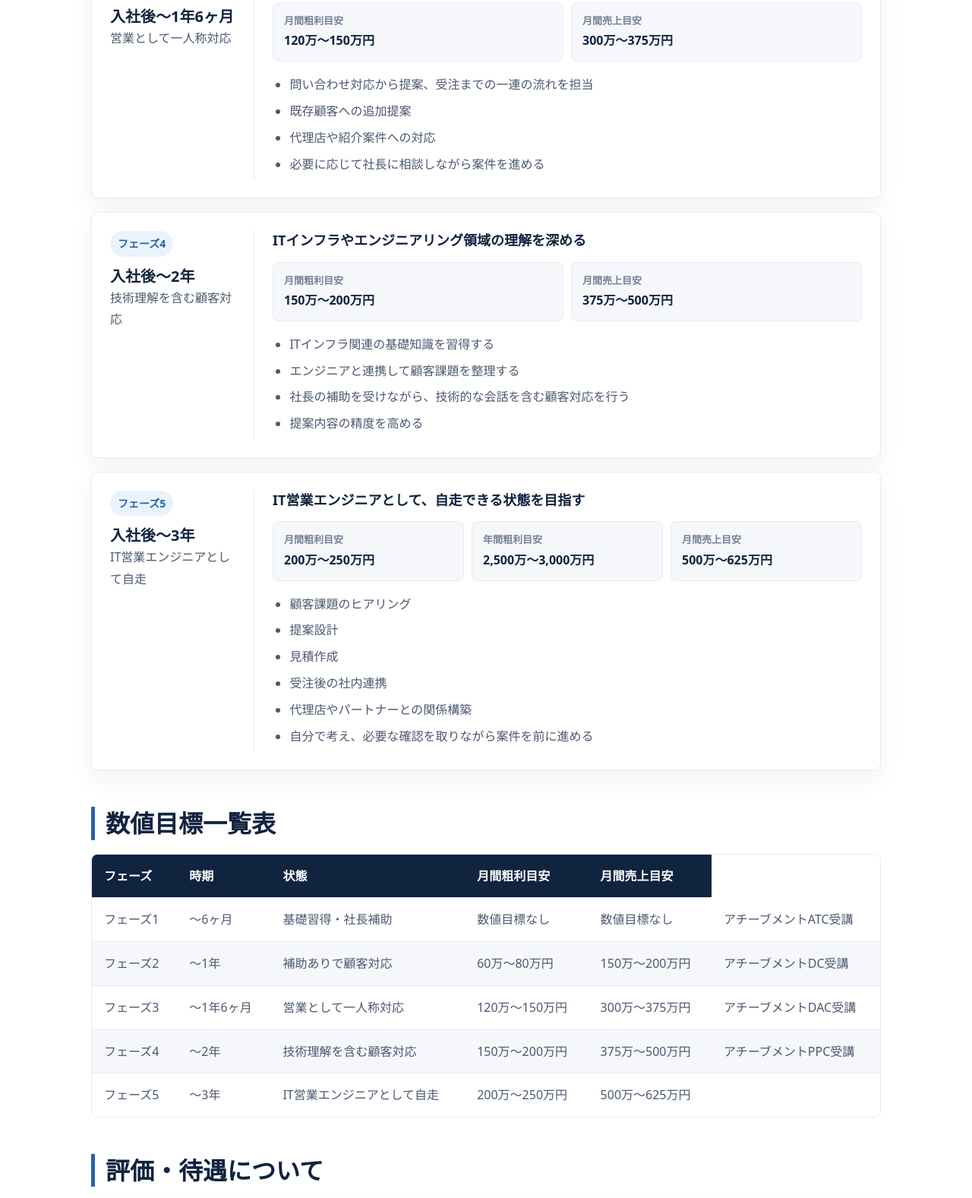
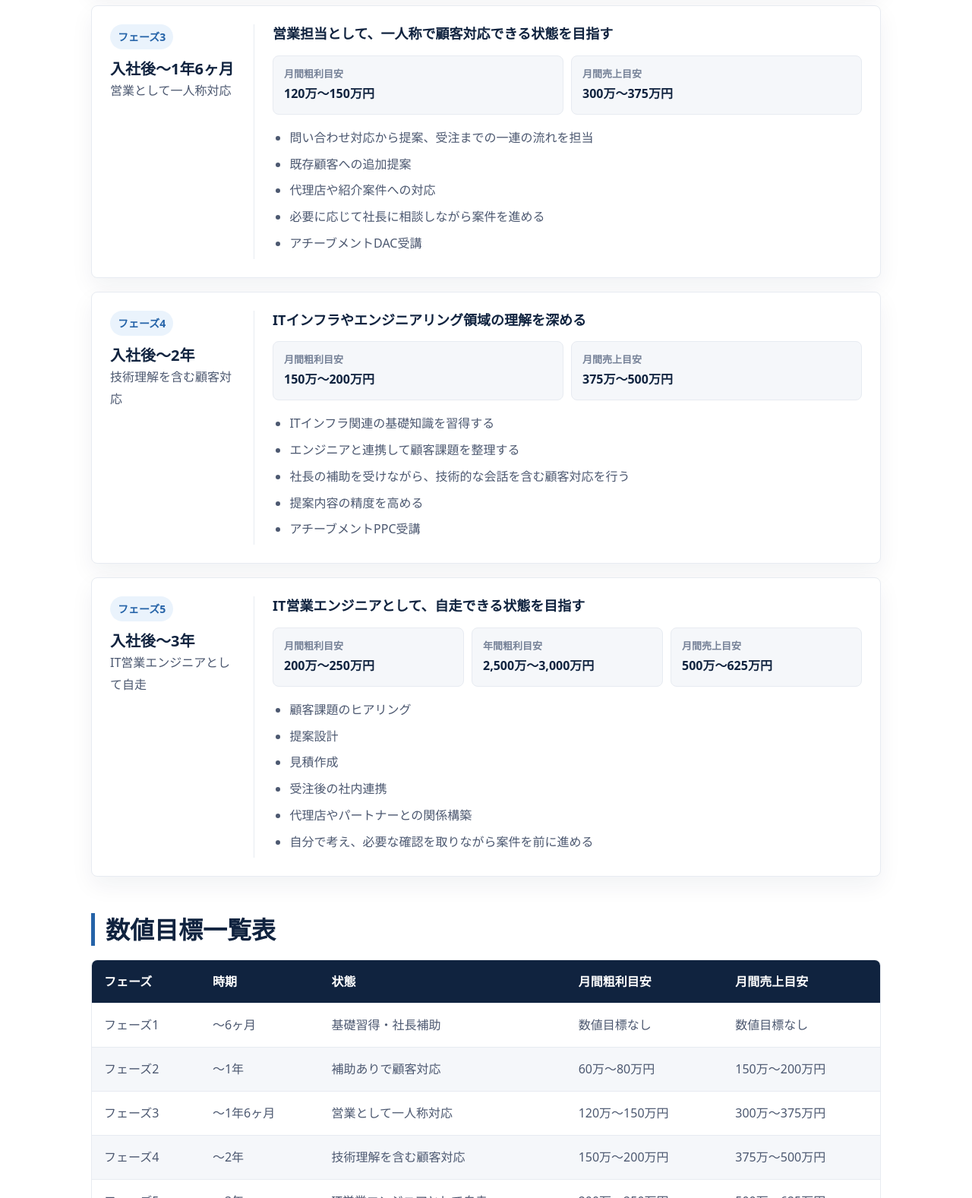
Before and after one commit to rokuno2525/rookie-sales-roadmap, a plain HTML site: page index.html in a window 1280 px wide. Shown: the part 2373-3950 px from the top of the page at 76% size. Drawn offline with Linux system fonts and the light colour scheme.

Commit message:
Update index.html

```diff
--- a/index.html
+++ b/index.html
@@ -423,7 +423,7 @@
           </div>
           <div class="profile-row">
             <strong>補足</strong>
-            <p>ここでいう「一人称で行動できる」とは、すべてを一人で抱え込むという意味ではありません。分からないことは確認しながらも、自分で考え、判断し、責任を持って顧客対応できる状態を意味します。</p>
+            <p>ここでいう「一人称で行動できる」とは、すべてを一人で抱え込むという意味ではありません。わからないことは確認しながらも、自分で考え、判断し、責任を持って顧客対応できる状態を意味します。</p>
           </div>
         </section>
 
@@ -444,6 +444,7 @@
                 <li>社長の補助スタッフとしてノウハウやスキルを習得する</li>
                 <li>AIツールを活用して提案資料や販売促進資料を作成する</li>
                 <li>商材理解、顧客対応の流れ、見積・提案の基礎を学ぶ</li>
+                <li>アチーブメントATC受講</li>
               </ul>
               <p>この期間は売上・粗利の数値目標よりも、学習姿勢・行動量・理解度を重視します。</p>
             </div>
@@ -466,6 +467,7 @@
                 <li>インバウンド問い合わせへの一次対応</li>
                 <li>提案書、見積書作成の補助</li>
                 <li>社長確認のもとで顧客とのやり取りを行う</li>
+                 <li>アチーブメントADC受講</li>
               </ul>
             </div>
           </article>
@@ -487,6 +489,7 @@
                 <li>既存顧客への追加提案</li>
                 <li>代理店や紹介案件への対応</li>
                 <li>必要に応じて社長に相談しながら案件を進める</li>
+                <li>アチーブメントDAC受講</li>
               </ul>
             </div>
           </article>
@@ -508,6 +511,7 @@
                 <li>エンジニアと連携して顧客課題を整理する</li>
                 <li>社長の補助を受けながら、技術的な会話を含む顧客対応を行う</li>
                 <li>提案内容の精度を高める</li>
+                <li>アチーブメントPPC受講</li>
               </ul>
             </div>
           </article>
@@ -557,15 +561,14 @@
                   <td>基礎習得・社長補助</td>
                   <td>数値目標なし</td>
                   <td>数値目標なし</td>
-                  <td>アチーブメントATC受講</td>
-                </tr>
+                                 </tr>
                 <tr>
                   <td>フェーズ2</td>
                   <td>〜1年</td>
                   <td>補助ありで顧客対応</td>
                   <td>60万〜80万円</td>
                   <td>150万〜200万円</td>
-                  <td>アチーブメントDC受講</td>
+
                 </tr>
                 <tr>
                   <td>フェーズ3</td>
@@ -573,7 +576,7 @@
                   <td>営業として一人称対応</td>
                   <td>120万〜150万円</td>
                   <td>300万〜375万円</td>
-                  <td>アチーブメントDAC受講</td>
+
                 </tr>
                 <tr>
                   <td>フェーズ4</td>
@@ -581,7 +584,7 @@
                   <td>技術理解を含む顧客対応</td>
                   <td>150万〜200万円</td>
                   <td>375万〜500万円</td>
-                  <td>アチーブメントPPC受講</td>
+
                 </tr>
                 <tr>
                   <td>フェーズ5</td>
```
